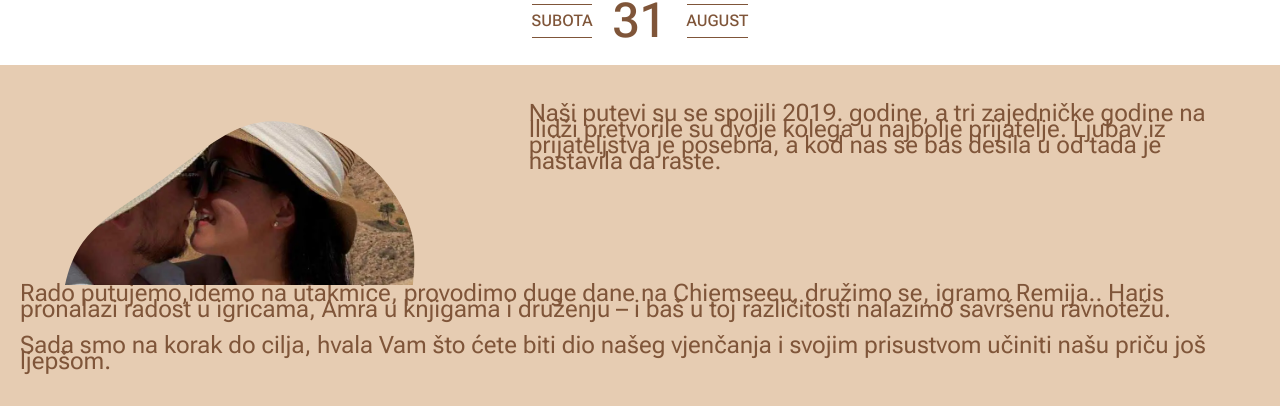
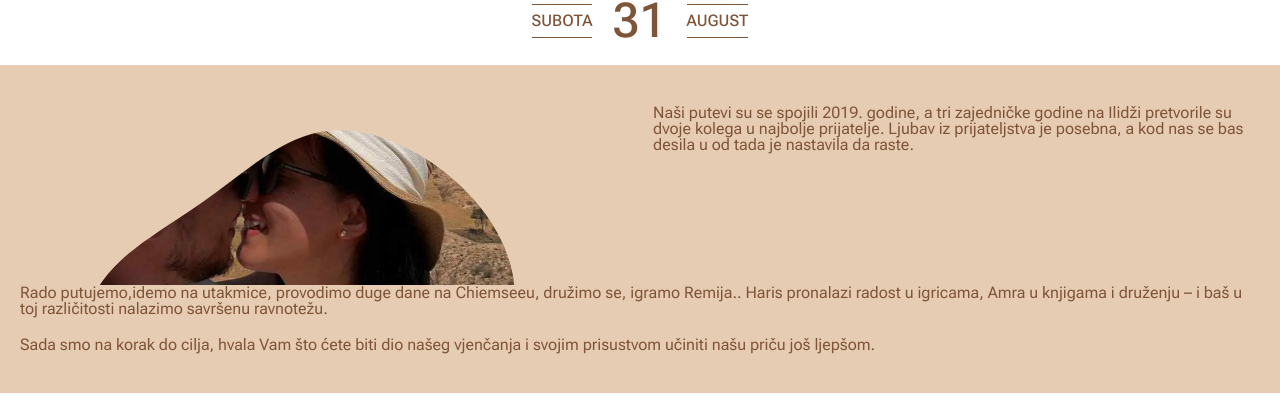
Before and after one commit to hariskablar/ceremony, a React (Vite) app: page / in a window 1280 px wide. Shown: the part 1039-1445 px from the top of the page. Built offline with nearby package versions, Linux system fonts and the light colour scheme.

Commit message:
font size aboutus

```diff
--- a/src/components/AboutUs.jsx
+++ b/src/components/AboutUs.jsx
@@ -26,20 +26,20 @@ const AboutUs = () => {
           className='blob-mask w-[1500px] h-[200px] transition-all duration-700 bg-center bg-cover'
           style={{ backgroundImage: `url(${images[index]})` }}
         ></div>
-        <p className='text-earth-4 px-5 py-5 text-2xl  leading-4'>
+        <p className='text-earth-4 px-5 py-5 text-md  leading-4'>
           Naši putevi su se spojili 2019. godine, a tri zajedničke godine na
           Ilidži pretvorile su dvoje kolega u najbolje prijatelje. Ljubav iz
           prijateljstva je posebna, a kod nas se bas desila u od tada je
           nastavila da raste.
         </p>
       </div>
-      <p className='text-earth-4 text-2xl  leading-4 px-5 mb-5'>
+      <p className='text-earth-4 text-md  leading-4 px-5 mb-5'>
         Rado putujemo,idemo na utakmice, provodimo duge dane na Chiemseeu,
         družimo se, igramo Remija.. Haris pronalazi radost u igricama, Amra u
         knjigama i druženju – i baš u toj različitosti nalazimo savršenu
         ravnotežu.
       </p>
-      <p className='text-earth-4 text-2xl leading-4 px-5'>
+      <p className='text-earth-4 text-md leading-4 px-5'>
         Sada smo na korak do cilja, hvala Vam što ćete biti dio našeg vjenčanja
         i svojim prisustvom učiniti našu priču još ljepšom.
       </p>
```
